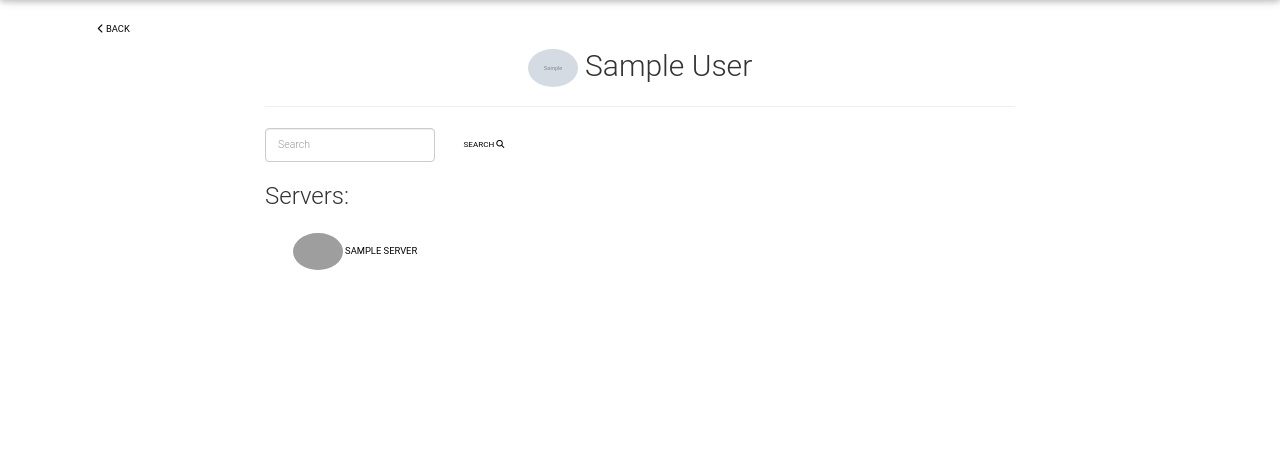
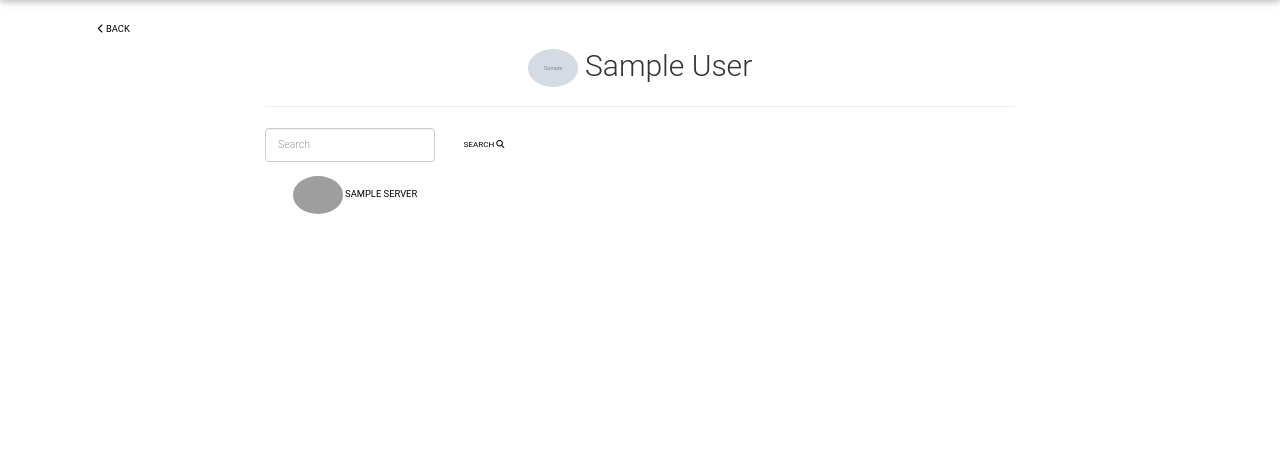
Before and after one commit to bsquidwrd/Squid-Bot, a Django app: page /user/1/ in a window 1280 px wide. Shown: the part 51-500 px from the top of the page. Run offline with Django 3.2, Linux system fonts and the light colour scheme; tables that the repository leaves empty hold one stand-in row (values such as "Sample post"); grey boxes marked "Sample" are stand-in pictures; some libraries are stand-ins or nearby versions; grey boxes are pictures that could not be loaded.

Commit message:
Take away servers header

```diff
--- a/templates/gaming/user.html
+++ b/templates/gaming/user.html
@@ -5,7 +5,6 @@
 
 {% block content %}
 <div class="server-list">
-    <h3>Servers:</h3>
     {% for su in discorduser.serveruser_set.all %}
         <a href="{{ su.server.get_url }}" class="btn btn-lg btn-link"  data-toggle="tooltip" title="{{ su.server.name }}{% if discorduser == su.server.owner %} (Owner){% endif %}">
             <img src="{{ su.server.get_icon }}" class="icon img-circle body-icon" /> {{ su.server.name }}
```
